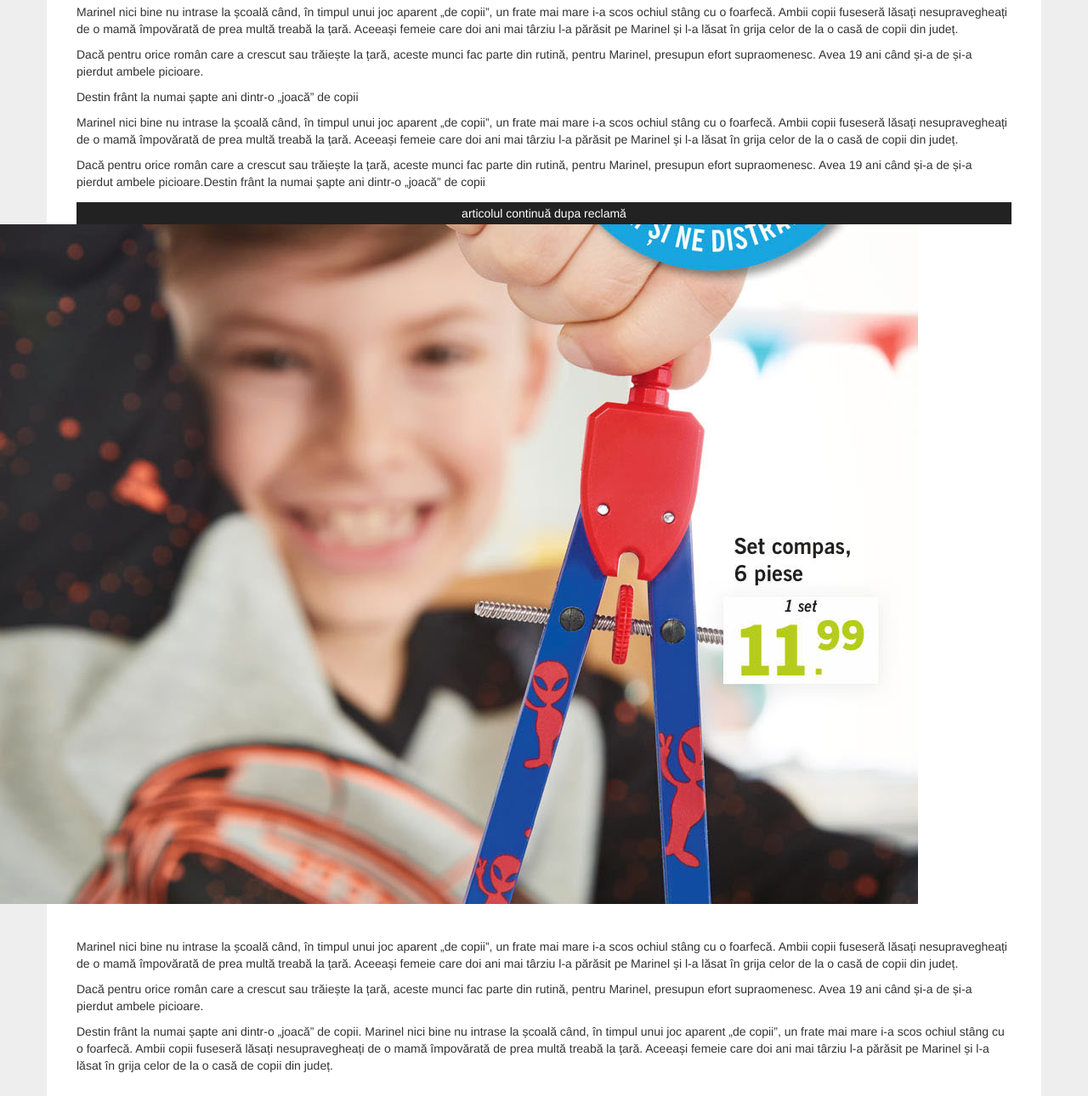
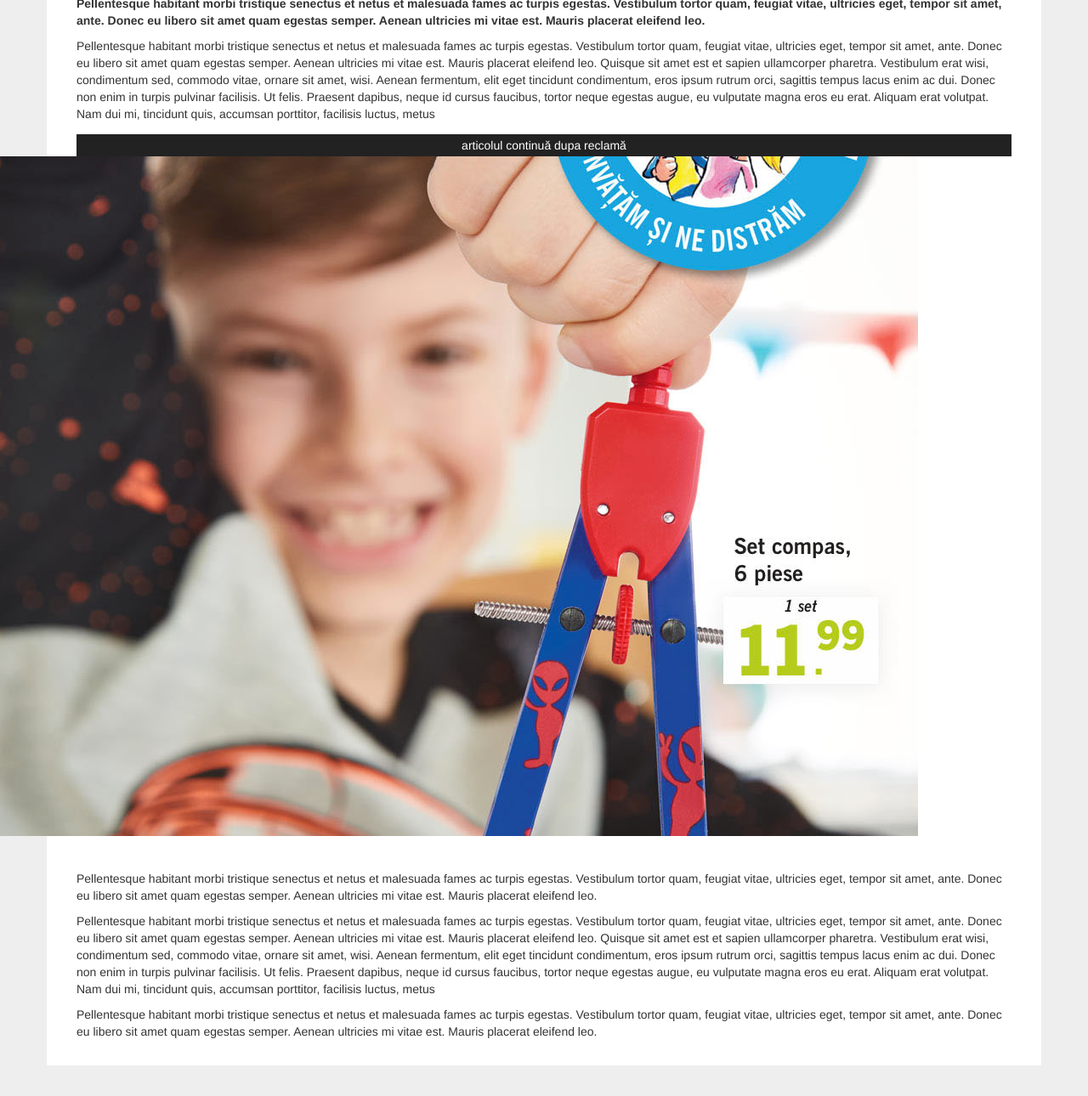
Before and after one commit to andrei-popa/interscroller, a website: page public/interscroller_banner.html in a window 1280 px wide. Shown: the part 96-1386 px from the top of the page at 85% size. After the commit the page ends 1350 px from the top, so only its background shows below. Drawn offline with Linux system fonts and the light colour scheme.

Commit message:
code cleaning & polishing

```diff
--- a/public/interscroller_banner.html
+++ b/public/interscroller_banner.html
@@ -24,65 +24,23 @@
 	<div class="container">
 		<div class="row">
 			<div class="col-lg-12">
-				<p>Dacă pentru orice român care a crescut sau trăiește la țară, aceste munci fac parte din rutină, pentru Marinel, presupun efort supraomenesc. Avea 19 ani când și-a de și-a pierdut ambele picioare.</p>
+				<h1>Pellentesque habitant morbi tristique</h1>
+				<p><strong>Pellentesque habitant morbi tristique senectus et netus et malesuada fames ac turpis egestas. Vestibulum tortor quam, feugiat vitae, ultricies eget, tempor sit amet, ante. Donec eu libero sit amet quam egestas semper. Aenean ultricies mi vitae est. Mauris placerat eleifend leo.</strong></p>
 
-				<p>Destin frânt la numai șapte ani dintr-o „joacă” de copii</p>
-
-				<p>Marinel nici bine nu intrase la școală când, în timpul unui joc aparent „de copii”, un frate mai mare i-a scos ochiul stâng cu o foarfecă. Ambii copii fuseseră lăsați nesupravegheați de o mamă împovărată de prea multă treabă la țară. Aceeași femeie care doi ani mai târziu l-a părăsit pe Marinel și l-a lăsat în grija celor de la o casă de copii din județ.</p>
-				<p>Dacă pentru orice român care a crescut sau trăiește la țară, aceste munci fac parte din rutină, pentru Marinel, presupun efort supraomenesc. Avea 19 ani când și-a de și-a pierdut ambele picioare.</p>
-
-				<p>Destin frânt la numai șapte ani dintr-o „joacă” de copii</p>
-
-				<p>Marinel nici bine nu intrase la școală când, în timpul unui joc aparent „de copii”, un frate mai mare i-a scos ochiul stâng cu o foarfecă. Ambii copii fuseseră lăsați nesupravegheați de o mamă împovărată de prea multă treabă la țară. Aceeași femeie care doi ani mai târziu l-a părăsit pe Marinel și l-a lăsat în grija celor de la o casă de copii din județ.</p>
-				<p>Dacă pentru orice român care a crescut sau trăiește la țară, aceste munci fac parte din rutină, pentru Marinel, presupun efort supraomenesc. Avea 19 ani când și-a de și-a pierdut ambele picioare.Destin frânt la numai șapte ani dintr-o „joacă” de copii</p>
+				<p>Pellentesque habitant morbi tristique senectus et netus et malesuada fames ac turpis egestas. Vestibulum tortor quam, feugiat vitae, ultricies eget, tempor sit amet, ante. Donec eu libero sit amet quam egestas semper. Aenean ultricies mi vitae est. Mauris placerat eleifend leo. Quisque sit amet est et sapien ullamcorper pharetra. Vestibulum erat wisi, condimentum sed, commodo vitae, ornare sit amet, wisi. Aenean fermentum, elit eget tincidunt condimentum, eros ipsum rutrum orci, sagittis tempus lacus enim ac dui. Donec non enim in turpis pulvinar facilisis. Ut felis. Praesent dapibus, neque id cursus faucibus, tortor neque egestas augue, eu vulputate magna eros eu erat. Aliquam erat volutpat. Nam dui mi, tincidunt quis, accumsan porttitor, facilisis luctus, metus</p>
 
 				<div id="inscroll-banner"></div> <!-- the container should be either placed manually or injected via your adserver -->
 
-				<p>Marinel nici bine nu intrase la școală când, în timpul unui joc aparent „de copii”, un frate mai mare i-a scos ochiul stâng cu o foarfecă. Ambii copii fuseseră lăsați nesupravegheați de o mamă împovărată de prea multă treabă la țară. Aceeași femeie care doi ani mai târziu l-a părăsit pe Marinel și l-a lăsat în grija celor de la o casă de copii din județ.</p>
-				<p>Dacă pentru orice român care a crescut sau trăiește la țară, aceste munci fac parte din rutină, pentru Marinel, presupun efort supraomenesc. Avea 19 ani când și-a de și-a pierdut ambele picioare.</p>
+				<p>Pellentesque habitant morbi tristique senectus et netus et malesuada fames ac turpis egestas. Vestibulum tortor quam, feugiat vitae, ultricies eget, tempor sit amet, ante. Donec eu libero sit amet quam egestas semper. Aenean ultricies mi vitae est. Mauris placerat eleifend leo.</p>
 
-				<p>Destin frânt la numai șapte ani dintr-o „joacă” de copii. Marinel nici bine nu intrase la școală când, în timpul unui joc aparent „de copii”, un frate mai mare i-a scos ochiul stâng cu o foarfecă. Ambii copii fuseseră lăsați nesupravegheați de o mamă împovărată de prea multă treabă la țară. Aceeași femeie care doi ani mai târziu l-a părăsit pe Marinel și l-a lăsat în grija celor de la o casă de copii din județ.</p>
+				<p>Pellentesque habitant morbi tristique senectus et netus et malesuada fames ac turpis egestas. Vestibulum tortor quam, feugiat vitae, ultricies eget, tempor sit amet, ante. Donec eu libero sit amet quam egestas semper. Aenean ultricies mi vitae est. Mauris placerat eleifend leo. Quisque sit amet est et sapien ullamcorper pharetra. Vestibulum erat wisi, condimentum sed, commodo vitae, ornare sit amet, wisi. Aenean fermentum, elit eget tincidunt condimentum, eros ipsum rutrum orci, sagittis tempus lacus enim ac dui. Donec non enim in turpis pulvinar facilisis. Ut felis. Praesent dapibus, neque id cursus faucibus, tortor neque egestas augue, eu vulputate magna eros eu erat. Aliquam erat volutpat. Nam dui mi, tincidunt quis, accumsan porttitor, facilisis luctus, metus</p>
+
+				<p>Pellentesque habitant morbi tristique senectus et netus et malesuada fames ac turpis egestas. Vestibulum tortor quam, feugiat vitae, ultricies eget, tempor sit amet, ante. Donec eu libero sit amet quam egestas semper. Aenean ultricies mi vitae est. Mauris placerat eleifend leo.</p>
+
 			</div>
 		</div>
 	</div>
-	<script>
-		/* == configs == */
-
-		var labelText = "articolul continuă dupa reclamă"; //set custom "advertisment" awareness text label
-		var imagePath = "img/banner-art.jpg" //set path to your image
-		var clickMacro = "http://google.ro" //set clickURL destination
-		var linkTarget = "_blank" //set link target attribute, by default "blank"
-
-		/* == generator code == */
-
-		var container = document.getElementById("inscroll-banner");
-		container.setAttribute("style","height: 100vh; position: relative; margin: 40px 0;");
-		var cm = document.createElement("a");
-		cm.setAttribute("style","display:block; position:absolute; top:0; left:0; width:100%; height:100%;");
-		cm.setAttribute("href", clickMacro);
-		cm.setAttribute("target",linkTarget);
-		var adlabel = document.createElement("div");
-		var lt = document.createTextNode(labelText)
-		adlabel.appendChild(lt);
-		adlabel.setAttribute("style","position:absolute; z-index:9; margin-top:-26px; color:#fff; background-color:#222; text-align:center; width:100%; left:0;font-size:14px; padding:3px 0; height:26px");
-		var inner = document.createElement("div");
-		inner.setAttribute("id","banner-core");
-		inner.setAttribute("style","width: 100%; top: 0; left: 0; clip: rect(0,100vw,100vh,0); overflow-x: hidden; overflow-y: auto; position: fixed; -webkit-transform: translateZ(0); -moz-transform: translateZ(0); transform: translateZ(0);");
-		var art = document.createElement("img");
-		art.setAttribute("src",imagePath);
-		art.setAttribute("style","max-width:100%");
-
-		inner.appendChild(art);
-		inner.appendChild(cm);
-		container.appendChild(adlabel);
-		container.appendChild(inner);
-
-		window.onscroll = function(){
-		  var pos = container.getBoundingClientRect();
-		  inner.style.clip = "rect("+pos.top+"px,100vw,"+pos.bottom+"px,0)";
-		}
-		window.onscroll();
-	</script>
+	<script src="js/interscroll.js"></script>
 	<script src="/reload/reload.js"></script>
 </body>
 </html>
--- /dev/null
+++ b/public/js/interscroll.js
@@ -0,0 +1,36 @@
+/* == configs == */
+
+var labelText = "articolul continuă dupa reclamă"; //set custom "advertisment" awareness text label
+var imagePath = "img/banner-art.jpg" //set path to your image
+var clickMacro = "http://google.ro" //set clickURL destination
+var linkTarget = "_blank" //set link target attribute, by default "blank"
+
+/* == generator code == */
+
+var container = document.getElementById("inscroll-banner");
+container.setAttribute("style","height: 100vh; position: relative; margin: 40px 0;");
+var cm = document.createElement("a");
+cm.setAttribute("style","display:block; position:absolute; top:0; left:0; width:100%; height:100%;");
+cm.setAttribute("href", clickMacro);
+cm.setAttribute("target",linkTarget);
+var adlabel = document.createElement("div");
+var lt = document.createTextNode(labelText)
+adlabel.appendChild(lt);
+adlabel.setAttribute("style","position:absolute; z-index:9; margin-top:-26px; color:#fff; background-color:#222; text-align:center; width:100%; left:0;font-size:14px; padding:3px 0; height:26px");
+var inner = document.createElement("div");
+inner.setAttribute("id","banner-core");
+inner.setAttribute("style","width: 100%; top: 0; left: 0; clip: rect(0,100vw,100vh,0); overflow-x: hidden; overflow-y: auto; position: fixed; -webkit-transform: translateZ(0); -moz-transform: translateZ(0); transform: translateZ(0);");
+var art = document.createElement("img");
+art.setAttribute("src",imagePath);
+art.setAttribute("style","max-width:100%");
+
+inner.appendChild(art);
+inner.appendChild(cm);
+container.appendChild(adlabel);
+container.appendChild(inner);
+
+window.onscroll = function(){
+  var pos = container.getBoundingClientRect();
+  inner.style.clip = "rect("+pos.top+"px,100vw,"+pos.bottom+"px,0)";
+}
+window.onscroll();
```
